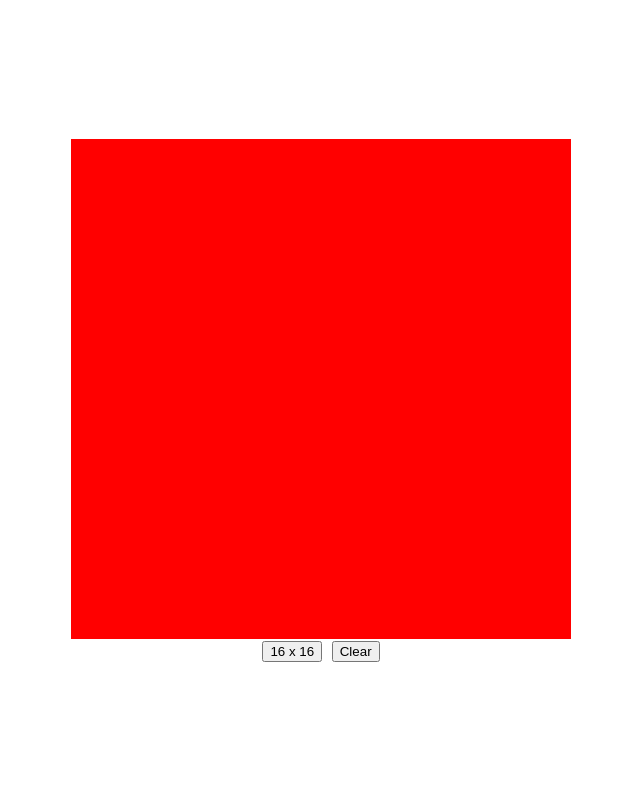
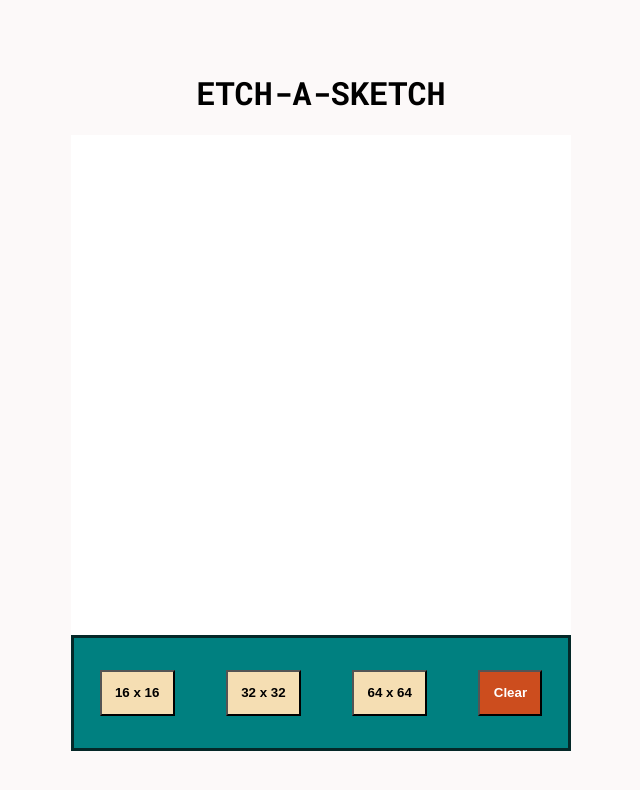
Before and after one commit to rogue-shark/Etch-a-Sketch, a plain HTML site: page index.html in a window 1280 px wide. Both pictures are taken after a click on the button "16 x 16". Shown: the whole page, without its empty margins (319-959 px from the left). Drawn offline with Linux system fonts and the light colour scheme.

Commit message:
time waste :-1:

```diff
--- a/app.js
+++ b/app.js
@@ -1,34 +1,46 @@
-const type1Btn = document.querySelector('.type-1-btn');
 const container = document.querySelector('.container');
 const clearBtn = document.querySelector('.clear');
+const buttons = document.querySelectorAll('#grid-btn')
 
+let color = 'black'
 
+//grid buttons value select
+buttons.forEach(button => {
+    button.addEventListener('click', () => {
+        gridGenerator(button.value)
+        console.log(button.value)
+    })
+});
 
-type1Btn.addEventListener('click', () => {
-    gridGenerator()
-    console.log(type1Btn.value)
-} )
 
 clearBtn.addEventListener('click', clearFunc)
 
-function gridGenerator() {
-    container.style.gridTemplateColumns = 'repeat(16, 1fr)'
-    container.style.gridTemplateRows = 'repeat(16, 1fr)'
+//generating grid according to "button.value"
+function gridGenerator(gridValue) {
+    container.style.gridTemplateColumns = `repeat(${gridValue}, 1fr)`
+    container.style.gridTemplateRows = `repeat(${gridValue}, 1fr)`
     clearFunc()
-    for(let i=0; i < 16 * 16; i++) {
+    for(let i=0; i < gridValue * gridValue; i++) {
         const gridEle = document.createElement('div')
         gridEle.classList.add('grid-element')
-        gridEle.style.backgroundColor = 'red'
+        gridEle.style.backgroundColor = 'white'
         gridEle.addEventListener('mouseover', changeColor)
         container.appendChild(gridEle)
     }
 }
 
-//styling targeted event
+
+///styling event target
 function changeColor(e) {
-    if ( e.type === 'mouseover'){
-        e.target.style.backgroundColor = 'black'
-    }
+
+     e.target.style.backgroundColor = colorGenerator()
+}
+
+function colorGenerator() {
+    const r = Math.floor(Math.random() * 255)
+    const b = Math.floor(Math.random() * 255)
+    const g = Math.floor(Math.random() * 255)
+    return `rgb(${r}, ${g}, ${b})`
 }
 
 function clearFunc() {container.innerHTML = ''}
--- a/index.html
+++ b/index.html
@@ -9,10 +9,17 @@
     <script src="app.js" defer></script>
   </head>
   <body>
+    <h1>ETCH-A-SKETCH</h1>
     <div class="container"></div>
     <div class="controller">
-      <button class="type-1-btn" value="16">16 x 16</button>
-      <button class="clear">Clear</button>
+      <button class="type-1-btn" id="grid-btn" value="16">16 x 16</button>
+      <button class="type-2-btn" id="grid-btn" value="32">32 x 32</button>
+      <button class="type-3-btn" id="grid-btn" value="64">64 x 64</button>
+      <button class="clear" id="clr">Clear</button>
+      <!-- <div class="controller-color">
+          <button class="classic" id="pen-color" value="">B&W</button>
+          <button class="rainbow" id="pen-color" value="">Rainbow</button>
+      </div> -->
     </div>
   </body>
 </html>
--- a/style.css
+++ b/style.css
@@ -5,6 +5,7 @@
 }
 
 body{
+    background-color: rgb(252, 249, 249);
     margin: 0;
     font-family: 'Roboto mono', sans-serif;
     display: flex;
@@ -23,5 +24,24 @@ body{
 }
 
 .grid-element{
-    transition: .3s ease-in;
+    transition: .2s ease-in;
 }
+
+.controller{
+    background-color: teal;
+    border: 3px rgb(4, 40, 40) solid;
+    width: 500px;
+    padding: 2em 0;
+    display: flex;
+    justify-content: space-around;
+}
+button{
+    padding: 1em;
+    background-color: wheat;
+    font-weight: bold;
+}
+
+button#clr{
+    background-color: rgb(204, 77, 30);
+    color: white;
+}
```
